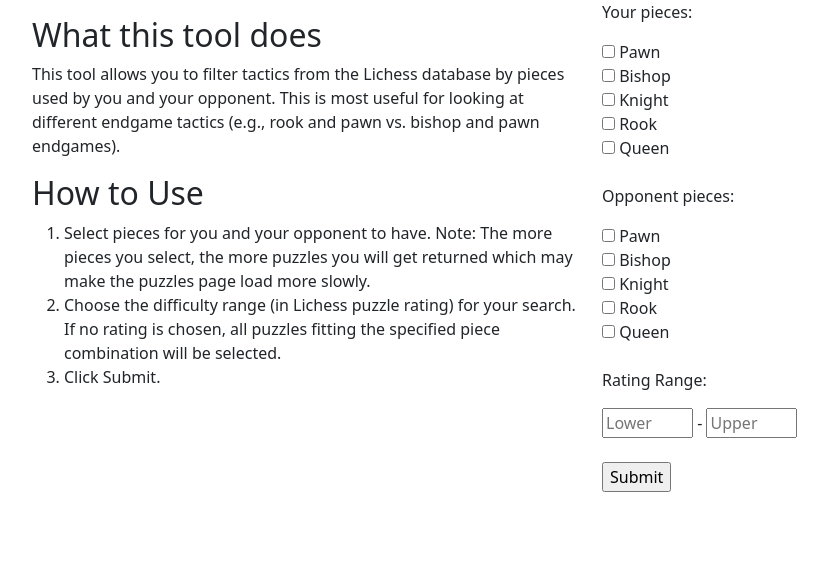
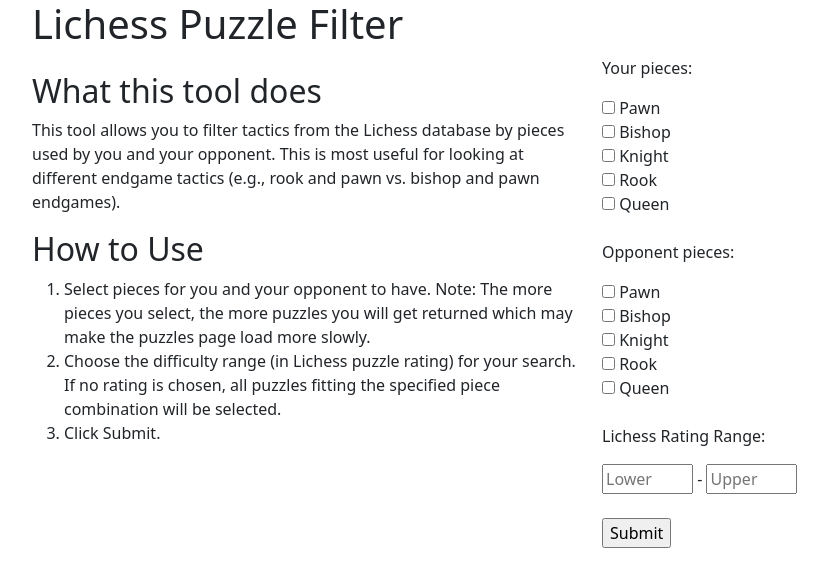
Before and after one commit to sampma309/LichessPuzzleFilter, a Flask app: page / in a window 1280 px wide. Shown: the top 587 px of the page, without its empty margins (50-878 px from the left). Run offline with Flask 2, Linux system fonts and the light colour scheme.

Commit message:
added title

```diff
--- a/templates/index.html
+++ b/templates/index.html
@@ -11,6 +11,7 @@
     <script src="https://cdn.jsdelivr.net/npm/bootstrap@5.2.0-beta1/dist/js/bootstrap.bundle.min.js" integrity="sha384-pprn3073KE6tl6bjs2QrFaJGz5/SUsLqktiwsUTF55Jfv3qYSDhgCecCxMW52nD2" crossorigin="anonymous"></script>
     <div class="container">
         <div class="row">
+            <h1>Lichess Puzzle Filter</h1>
             <div class="col">
                 <p>
                     <h2>What this tool does</h2>
@@ -60,7 +61,7 @@
                     <label for="op_rook"> Rook</label><br>
                     <input type="checkbox" id="op_queen" name="op_queen" value="q">
                     <label for="op_queen"> Queen</label><br><br>
-                    <p>Rating Range:</p>
+                    <p>Lichess Rating Range:</p>
                     <input type="text" id="lower_rating" name="lower_rating" placeholder="Lower" size="4" maxlength="4">
                     <span> - </span>
                     <input type="text" id="upper_rating" name="upper_rating" placeholder="Upper" size="4" maxlength="4"><br><br>
```
